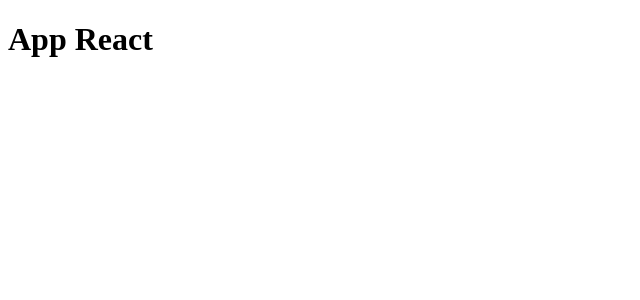
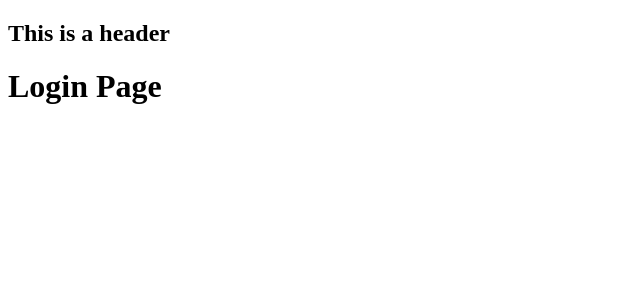
Before and after one commit to ImBoB99/rest-api-blog, a React (Vite) app in the folder frontend-admin/: page /admin in a window 1280 px wide. Shown: the top 300 px of the page, without its empty margins (0-640 px from the left). Built offline with nearby package versions, Linux system fonts and the light colour scheme.

Commit message:
added project structure, routes and layout

```diff
--- a/frontend-admin/package.json
+++ b/frontend-admin/package.json
@@ -11,7 +11,8 @@
   },
   "dependencies": {
     "react": "^19.1.0",
-    "react-dom": "^19.1.0"
+    "react-dom": "^19.1.0",
+    "react-router-dom": "^7.7.1"
   },
   "devDependencies": {
     "@eslint/js": "^9.30.1",
--- /dev/null
+++ b/frontend-admin/src/components/Header.jsx
@@ -0,0 +1,9 @@
+function Header() {
+  return (
+    <header>
+      <h2>This is a header</h2>
+    </header>
+  );
+}
+
+export default Header;
--- /dev/null
+++ b/frontend-admin/src/layouts/MainLayout.jsx
@@ -0,0 +1,15 @@
+import Header from '../components/Header';
+import { Outlet } from 'react-router-dom';
+
+function MainLayout() {
+  return (
+    <>
+      <Header />
+      <main>
+        <Outlet />
+      </main>
+    </>
+  );
+}
+
+export default MainLayout;
--- a/frontend-admin/src/main.jsx
+++ b/frontend-admin/src/main.jsx
@@ -1,13 +1,11 @@
 import { StrictMode } from 'react';
 import { createRoot } from 'react-dom/client';
 import './index.css';
+import { RouterProvider } from 'react-router-dom';
+import router from './routes/router.jsx';
 
 export default function App() {
-  return (
-    <div>
-      <h1>App React</h1>
-    </div>
-  );
+  return <RouterProvider router={router} />;
 }
 
 createRoot(document.getElementById('root')).render(
--- /dev/null
+++ b/frontend-admin/src/pages/Login.jsx
@@ -0,0 +1,9 @@
+function Login() {
+  return (
+    <div>
+      <h1>Login Page</h1>
+    </div>
+  );
+}
+
+export default Login;
--- /dev/null
+++ b/frontend-admin/src/pages/Posts.jsx
@@ -0,0 +1,9 @@
+function Posts() {
+  return (
+    <div>
+      <h1>Posts Page</h1>
+    </div>
+  );
+}
+
+export default Posts;
--- /dev/null
+++ b/frontend-admin/src/routes/router.jsx
@@ -0,0 +1,24 @@
+import { createBrowserRouter } from 'react-router-dom';
+import MainLayout from '../layouts/MainLayout';
+import Login from '../pages/Login';
+import Posts from '../pages/Posts';
+
+import { Navigate } from 'react-router-dom';
+
+const router = createBrowserRouter([
+  {
+    path: '/',
+    element: <Navigate to="/admin" replace />, // redirect for local dev, to avoid typing /admin
+  },
+
+  {
+    path: '/admin',
+    element: <MainLayout />,
+    children: [
+      { index: true, element: <Login /> },
+      { path: 'posts', element: <Posts /> },
+    ],
+  },
+]);
+
+export default router;
```
Also changed, not shown: 1 other file (tests, documents, lock files or other folders).
